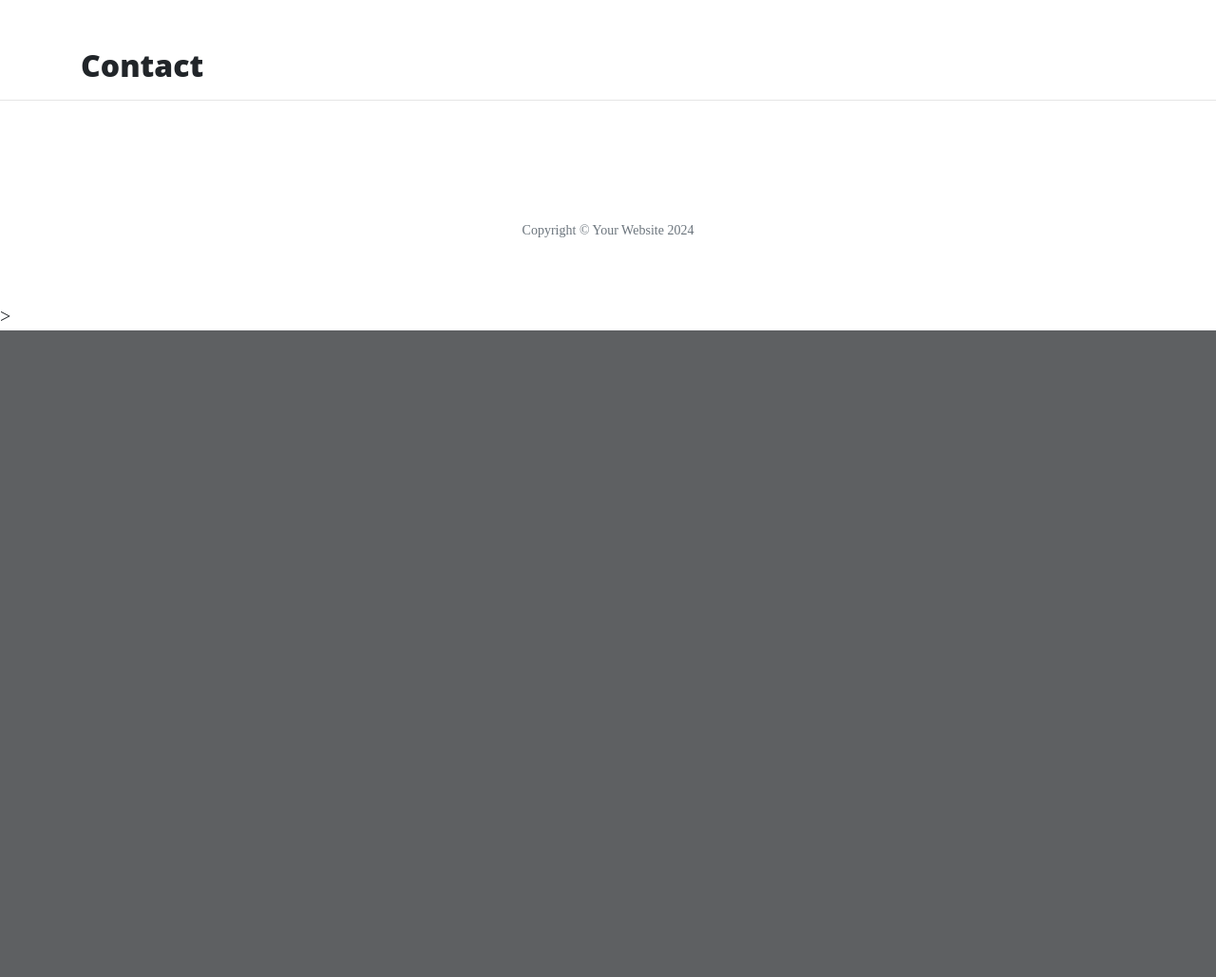
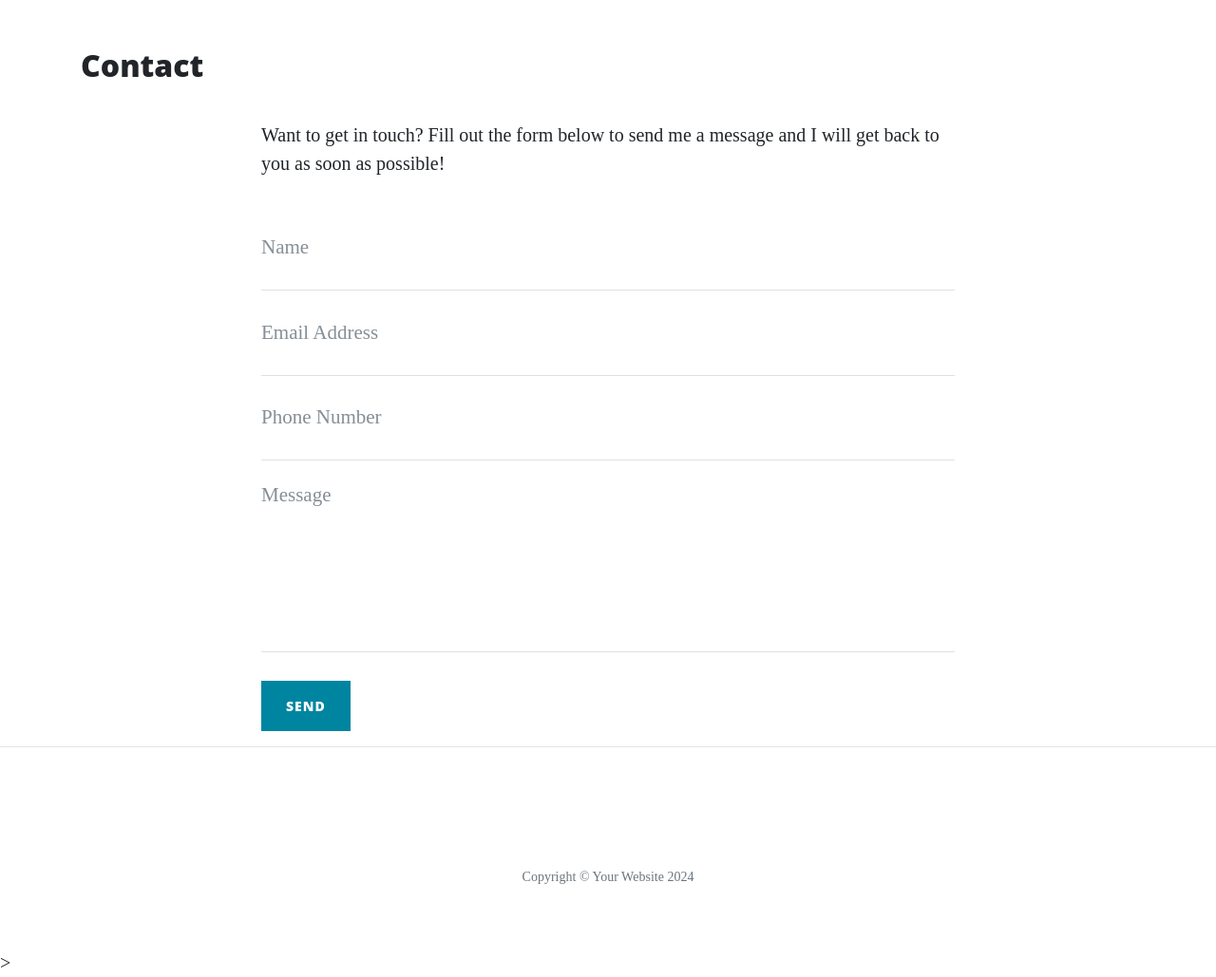
Before and after one commit to Priyanka-Dhanabal/flask_lms-ci, a Flask app: page /contact in a window 1280 px wide. Shown: the part 628-1657 px from the top of the page at 95% size. Before the commit the page ends 976 px from the top, so only its background shows below. Run offline with Flask 3, Linux system fonts and the light colour scheme; some libraries are stand-ins or nearby versions.

Commit message:
contact page requirement is completed

```diff
--- a/run.py
+++ b/run.py
@@ -1,9 +1,17 @@
 import os
 import json
-from flask import Flask, render_template # render_template to import files into the website
+from flask import Flask, render_template, request, flash
+# render_template to import files into the website
+# request library will handle things like finding out what methos was used and it will contain the form object when we have posted it.
+# flash : we want to display a non-permanent message to the user, something that only stay on screen until we refresh the page, or go to a different one.
+# These are called 'flashed messages' in Flask.  we need to create a secret key, because Flask cryptographically signs all of the messages for security purposes.
+
+if os.path.exists("env.py"):
+    import env
 
 
 app = Flask(__name__)
+app.secret_key = os.environ.get("SECRET_KEY")
 
 
 @app.route("/")
@@ -33,8 +41,14 @@ def about_member(member_name):
     # The second 'member' is the member object we created above on line 24.
 
 
-@app.route("/contact")
+@app.route("/contact", methods=["GET", "POST"]) #we need to explicitly state that our route can accept those methods. by default it has only get method.
 def contact():
+    if request.method =="POST":
+        # print(request.form)
+        # print(request.form.get("name"))
+        # print(request.form["email"])
+        flash("Thanks {}, we have received your message!".format(
+            request.form.get("name")))
     return render_template("contact.html", page_title="Contact")
 
 
--- a/templates/contact.html
+++ b/templates/contact.html
@@ -1,4 +1,61 @@
 {% extends "base.html" %}
 {% block content %}
     <h2>{{ page_title }}</h2>
+
+    <div class="row">
+        <div class="col-lg-8 col-md-10 mx-auto">
+
+            {% with messages = get_flashed_messages() %}
+                {% if messages %}
+                    <ul class="flashes">
+                        {% for message in messages %}
+                            <li>{{ message }}</li>
+                        {% endfor %}
+                    </ul>
+                {% endif %}
+            {% endwith %}
+
+
+            <p>Want to get in touch? Fill out the form below to send me a message and I will get back to you as soon as
+                possible!</p>
+
+            <form method="POST" name="sentMessage" id="contactForm" novalidate>
+                <div class="control-group">
+                    <div class="form-group floating-label-form-group controls">
+                        <label>Name</label>
+                        <input type="text" class="form-control" placeholder="Name" name="name" id="name" required
+                            data-validation-required-message="Please enter your name.">
+                        <p class="help-block text-danger"></p>
+                    </div>
+                </div>
+                <div class="control-group">
+                    <div class="form-group floating-label-form-group controls">
+                        <label>Email Address</label>
+                        <input type="email" class="form-control" placeholder="Email Address" name="email" id="email" required
+                            data-validation-required-message="Please enter your email address.">
+                        <p class="help-block text-danger"></p>
+                    </div>
+                </div>
+                <div class="control-group">
+                    <div class="form-group col-xs-12 floating-label-form-group controls">
+                        <label>Phone Number</label>
+                        <input type="tel" class="form-control" placeholder="Phone Number" name="phone" id="phone" required
+                            data-validation-required-message="Please enter your phone number.">
+                        <p class="help-block text-danger"></p>
+                    </div>
+                </div>
+                <div class="control-group">
+                    <div class="form-group floating-label-form-group controls">
+                        <label>Message</label>
+                        <textarea rows="5" class="form-control" placeholder="Message" name="message" id="message" required
+                            data-validation-required-message="Please enter a message."></textarea>
+                        <p class="help-block text-danger"></p>
+                    </div>
+                </div>
+                <br>
+                <div id="success"></div>
+                <button type="submit" class="btn btn-primary" id="sendMessageButton">Send</button>
+            </form>
+        </div>
+    </div>
 {% endblock %}
```
